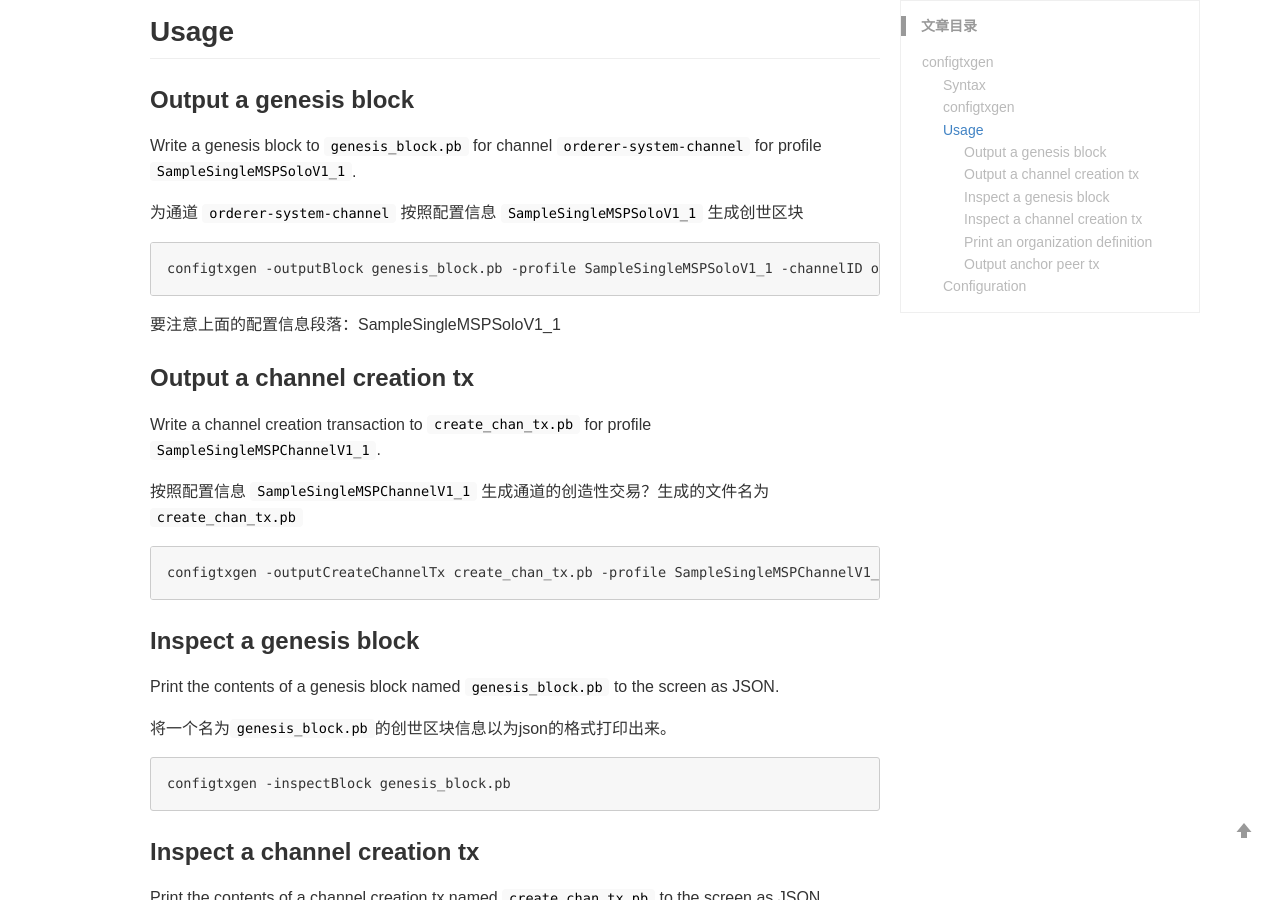
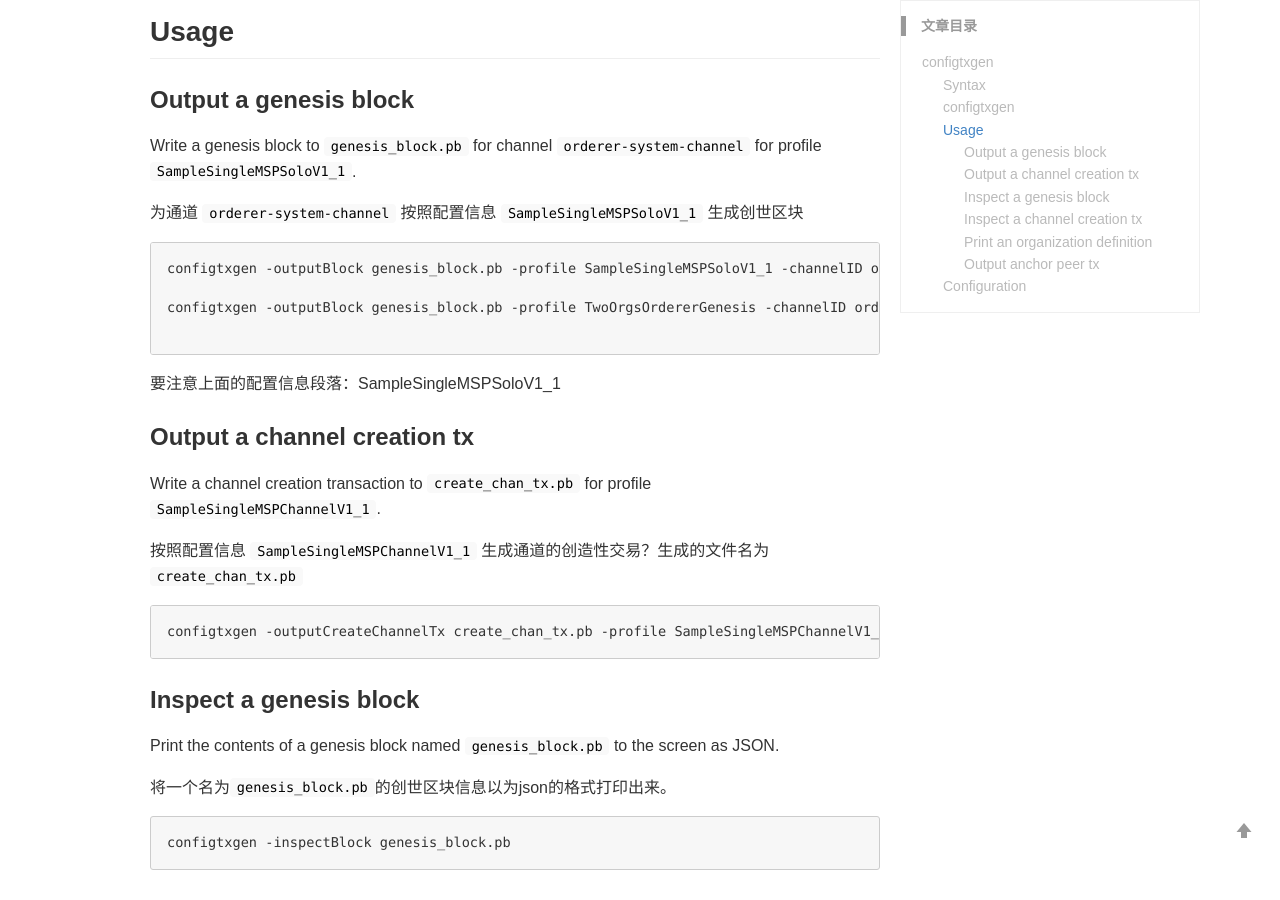
Before and after one commit to nox60/nox60.github.io, a Jekyll site: the page built from _posts/2019-8-7-configtxgen.md, in a window 1280 px wide and 900 px high, scrolled down 1355 px. Built offline with Jekyll 4.4.1, drawn with Linux system fonts in a browser that asks for light colours; our own code applies the rules of GitHub Pages for plain Markdown files; comment, search, counter and statistics services are not loaded.

Commit message:
Update files

````diff
--- a/_posts/2019-8-7-configtxgen.md
+++ b/_posts/2019-8-7-configtxgen.md
@@ -66,6 +66,9 @@ for profile `SampleSingleMSPSoloV1_1`.
 
 ```
 configtxgen -outputBlock genesis_block.pb -profile SampleSingleMSPSoloV1_1 -channelID orderer-system-channel
+
+configtxgen -outputBlock genesis_block.pb -profile TwoOrgsOrdererGenesis -channelID orderer-system-channel
+
 ```
 
 
@@ -130,6 +133,7 @@ SampleSingleMSPChannelV1_1 based on `configtx.yaml`.
 
 ```
 configtxgen -outputAnchorPeersUpdate anchor_peer_tx.pb -profile SampleSingleMSPChannelV1_1 -asOrg Org1
+
 ```
 
 ## Configuration
````
